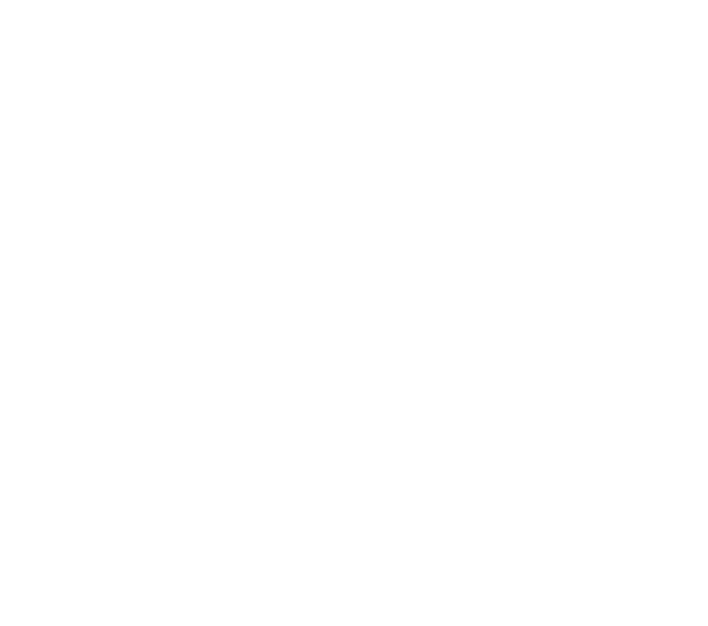
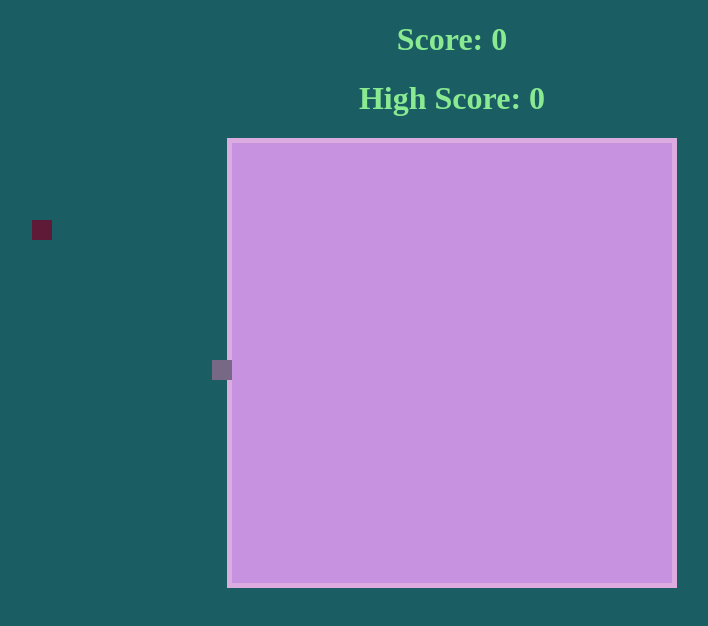
Before and after one commit to SusannahDonoghue/SusannahDonoghue.github.io, a plain HTML site: page asd-projects/snake/index.html in a window 1280 px wide. Shown: the whole page, without its empty margins (188-896 px from the left). Drawn offline with Linux system fonts and the light colour scheme.

Commit message:
code unreachable?

```diff
--- a/asd-projects/snake/index.css
+++ b/asd-projects/snake/index.css
@@ -1,17 +1,19 @@
 
 body {
-  background-color: darkgreen;
+  background-color: #1A5E63;
 }
 
 #board {
   width: 440px;
   height: 440px;
-  border: 1px solid white;
-  background-color: black;
+  border: 5px solid #DCABDF;
+  background-color: #C792DF;
+  margin: auto;
 }
 
 #score, #highScore {
-  color: white;
+  color: #8AEA92;
+  text-align: center;
 }
 
 .snake, .apple {
@@ -23,15 +25,15 @@ body {
 }
 
 .snake {
-  background-color: green;
+  background-color: #5F1A37;
   z-index: 2;
 }
 
 #snake-head {
-  background-color: darkgreen;
+  background-color: #5F1A37;
 }
 
 .apple {
-  background-color: red;
+  background-color: #776885;
   z-index: 1;
 }
--- a/asd-projects/snake/index.html
+++ b/asd-projects/snake/index.html
@@ -4,12 +4,15 @@
   <head>
     <title>Snake</title>
     <!--Link jQuery and CSS here-->
-
+    <script src="jquery.min.js"></script>
+    <link rel="stylesheet" type="text/css" href="index.css" />
   </head>
   <body>
-
+    <h1 id = "score">Score: 0</h1>
+    <h1 id = "highScore">High Score: 0</h1>
+    <div id = "board"></div>
   </body>
 
   <!-- Link index.js here -->
-
+  <script src="index.js"></script>
 </html>
--- a/asd-projects/snake/index.js
+++ b/asd-projects/snake/index.js
@@ -11,7 +11,9 @@ var highScoreElement = $("#highScore");
 
 // TODO 4a: Create the snake, apple and score variables
 // Game Variables
-
+var snake = [];
+var apple = [];
+var score = 0;
 // Constant Variables
 var ROWS = 20;
 var COLUMNS = 20;
@@ -41,11 +43,17 @@ init();
 
 function init() {
   // TODO 4c-2: initialize the snake
+  // initialize the snake's body as an empty Array
+  snake.body = [];
 
+  // make the first snakeSquare and set it as the head
+  makeSnakeSquare(10, 10);
+  snake.head = snake.body[0];
   // TODO 4b-2: initialize the apple
-
+  makeApple();
   // TODO 5a: Initialize the interval
-
+  // start update interval
+  updateInterval = setInterval(update, 100);
 }
 
 ////////////////////////////////////////////////////////////////////////////////
@@ -58,6 +66,15 @@ function init() {
  */
 function update() {
   // TODO 5b: Fill in the update function's code block
+  moveSnake();
+
+  if (hasHitWall() || hasCollidedWithSnake()) {
+    endGame();
+  }
+
+  if (hasCollidedWithApple()) {
+    handleAppleCollision();
+  }
 }
 
 function checkForNewDirection(event) {
@@ -70,11 +87,17 @@ function checkForNewDirection(event) {
 
   if (activeKey === KEY.LEFT) {
     snake.head.direction = "left";
+  } else if (activeKey === KEY.RIGHT) {
+    snake.head.direction = "right";
+  } else if (activeKey === KEY.DOWN) {
+    snake.head.direction = "down";
+  } else if (activeKey === KEY.UP) {
+    snake.head.direction = "up";
   }
 
   // FILL IN THE REST
 
-  // console.log(snake.head.direction);     // uncomment me!
+  //console.log(snake.head.direction);     // uncomment me!
 }
 
 function moveSnake() {
@@ -97,6 +120,16 @@ function moveSnake() {
   HINT: The snake's head will need to move forward 1 square based on the value
   of snake.head.direction which may be one of "left", "right", "up", or "down"
   */
+  if (snake.head.direction === "left") {
+    snake.head.column = snake.head.column - 1;
+  } else if (snake.head.direction === "right") {
+    snake.head.column = snake.head.column + 1;
+  } else if (snake.head.direction === "up") {
+    snake.head.row = snake.head.row - 1;
+  } else if (snake.head.direction === "down") {
+    snake.head.row = snake.head.row + 1;
+  }
+  repositionSquare(snake.head);
 }
 
 function hasHitWall() {
@@ -106,8 +139,21 @@ function hasHitWall() {
 
   HINT: What will the row and column of the snake's head be if this were the case?
   */
+  if (snake.head.row > ROWS) {
+    return true;
+  } else if (snake.head.row < 0) {
+    return true;
+  } else {
+    return false;
+  }
 
-  return false;
+  if (snake.head.column > COLUMNS) {
+    return true;
+  } else if (snake.head.column < 0) {
+    return true;
+  } else {
+    return false;
+  }
 }
 
 function hasCollidedWithApple() {
@@ -185,6 +231,18 @@ function endGame() {
  */
 function makeApple() {
   // TODO 4b-1: Fill in the makeApple() code block
+  // make the apple jQuery Object and append it to the board
+  apple.element = $("<div>").addClass("apple").appendTo(board);
+
+  // get a random available row/column on the board
+  var randomPosition = getRandomAvailablePosition();
+
+  // initialize the row/column properties on the Apple Object
+  apple.row = randomPosition.row;
+  apple.column = randomPosition.column;
+
+  // position the apple on the screen
+  repositionSquare(apple);
 }
 
 /* Create an HTML element for a snakeSquare using jQuery. Then, given a row and
@@ -193,6 +251,27 @@ function makeApple() {
  */
 function makeSnakeSquare(row, column) {
   // TODO 4c-1: Fill in this function's code block
+  // initialize a new snakeSquare Object
+  var snakeSquare = {};
+
+  // make the snakeSquare.element Object and append it to the board
+  snakeSquare.element = $("<div>").addClass("snake").appendTo(board);
+
+  // initialize the row and column properties on the snakeSquare Object
+  snakeSquare.row = row;
+  snakeSquare.column = column;
+
+  // set the position of the snake on the screen
+  repositionSquare(snakeSquare);
+
+  // if this is the head, add the snake-head id
+  if (snake.body.length === 0) {
+    snakeSquare.element.attr("id", "snake-head");
+  }
+
+  // add snakeSquare to the end of the body Array and set it as the new tail
+  snake.body.push(snakeSquare);
+  snake.tail = snakeSquare;
 }
 
 /*
@@ -208,7 +287,8 @@ function makeSnakeSquare(row, column) {
 */
 function handleKeyDown(event) {
   // TODO 6a: make the handleKeyDown function register which key is pressed
-
+  activeKey = event.which;
+  console.log(activeKey);
 }
 
 /* Given a gameSquare (which may be a snakeSquare or the apple), position
```
